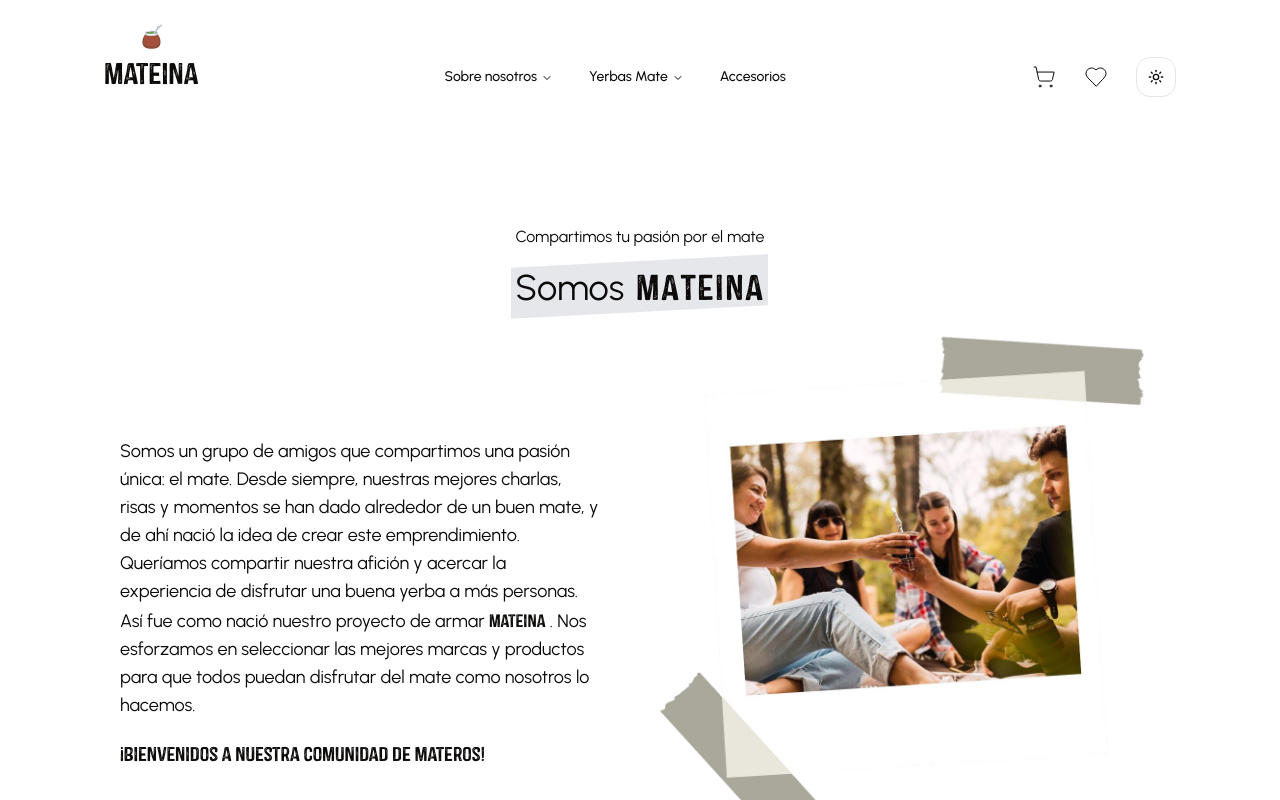
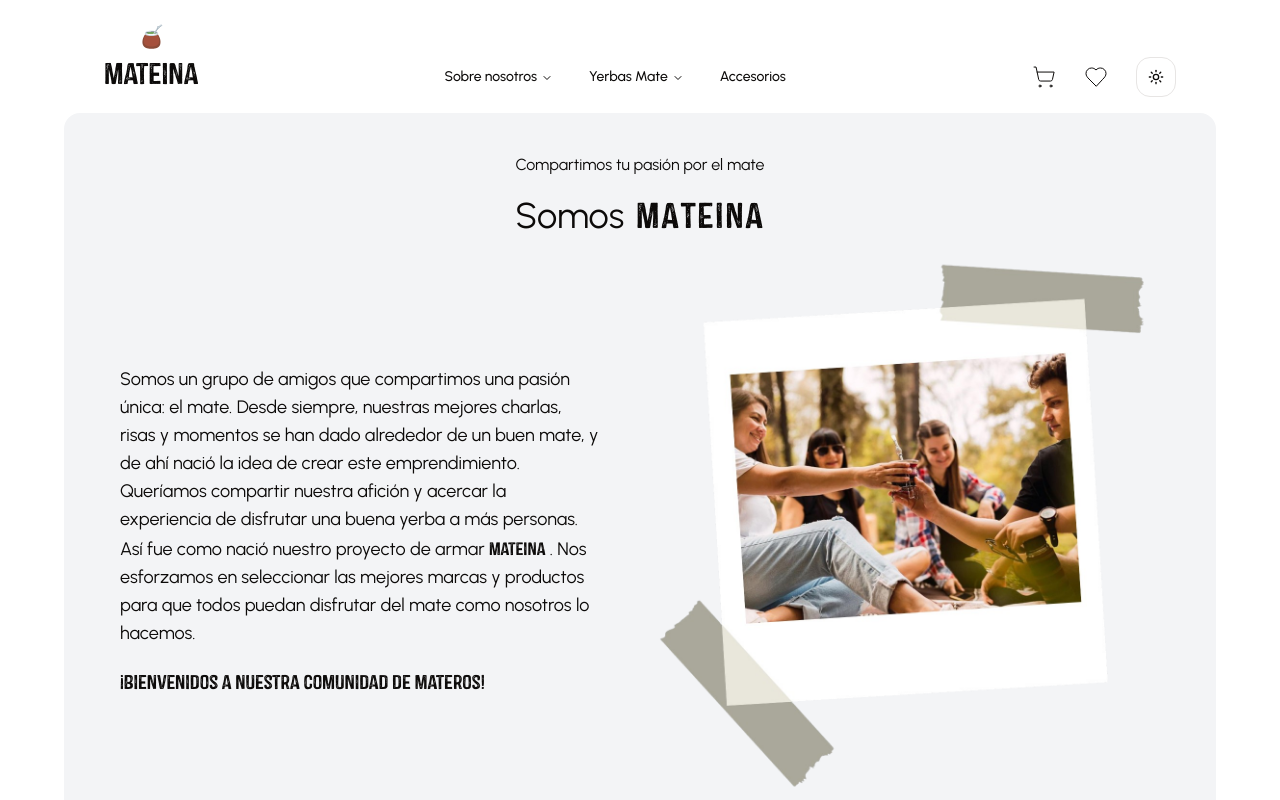
Before and after one commit to LuchoNapo/ecommerce-yerba-mate, a Next.js app: page /about in a window 1280 px wide. Shown: the top 800 px of the page. Built offline with nearby package versions, Linux system fonts and the light colour scheme.

Commit message:
[fix] padding in about page

```diff
--- a/app/(routes)/about/page.tsx
+++ b/app/(routes)/about/page.tsx
@@ -6,7 +6,7 @@ import { useRouter } from "next/navigation";
 const Offers = () => {
     const router = useRouter()
     return (
-        <div className="max-w-6xl py-4 mx-auto sm:py-28 md:px-14 px-5 flex flex-col items-center justify-center ">
+        <div className="max-w-6xl flex flex-col items-center justify-center mx-5 md:mx-auto py-10 md:px-14 px-5   bg-gray-100 rounded-lg ">
             <h3 className="pb-4">Compartimos tu pasión por el mate</h3>
             <h2 className="before:block before:absolute before:-inset-1 before:-skew-y-3 before:-z-20 dark:before:bg-neutral-900 before:bg-gray-200 relative md:text-4xl text-2xl mb-5">
                 Somos
```
